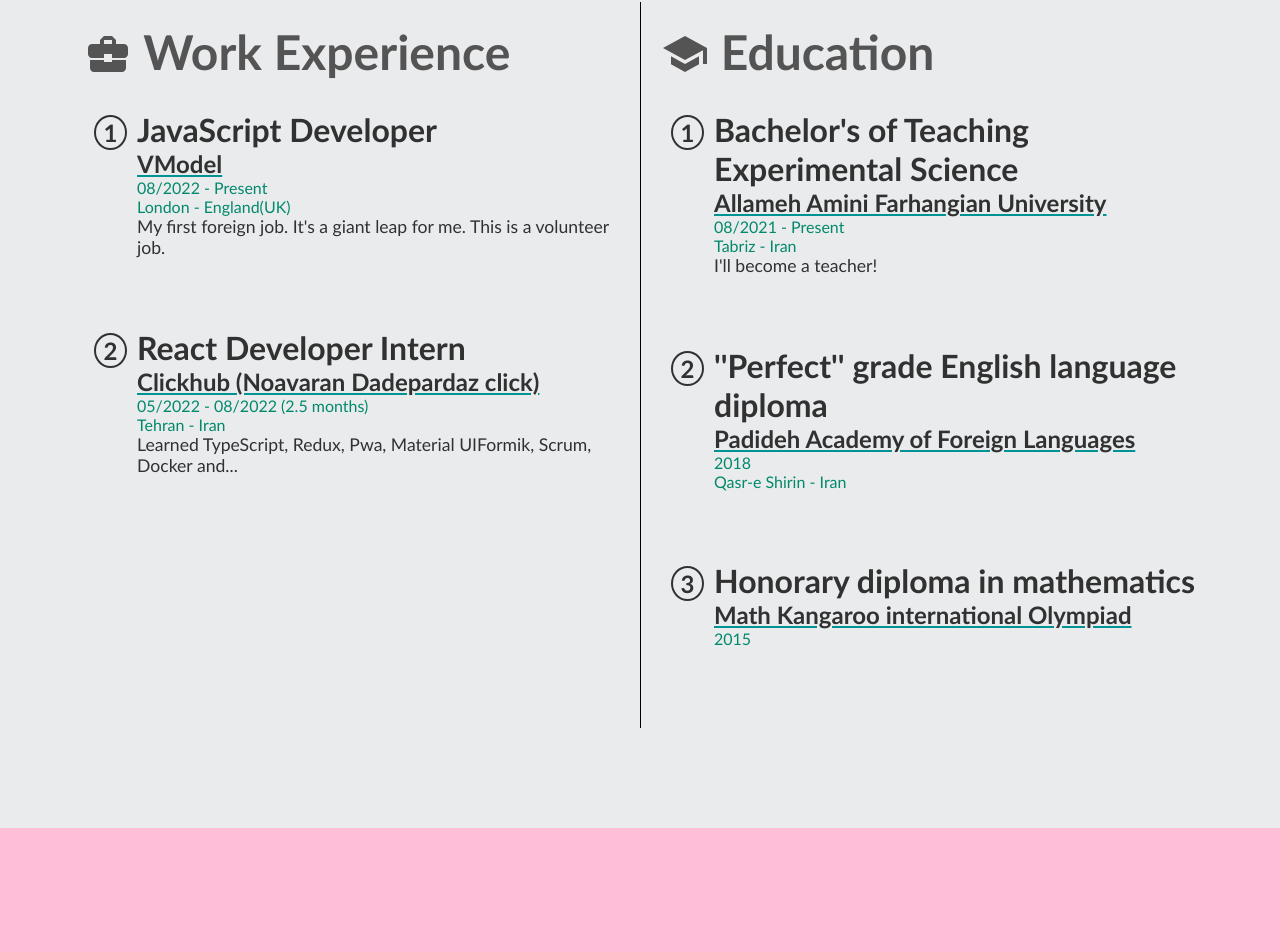
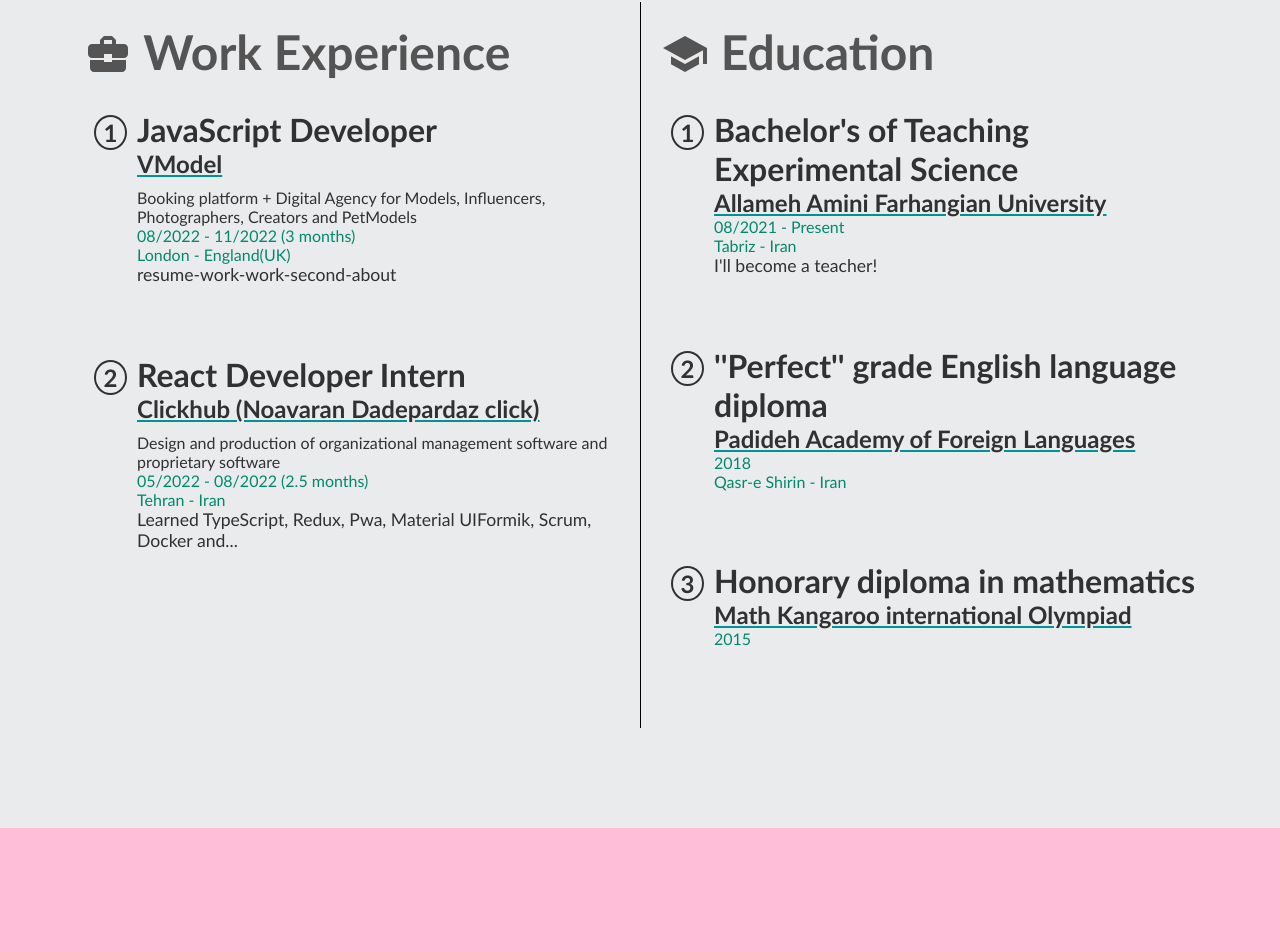
Before and after one commit to sina-olfati/sina-olfati-site, a React (Create React App) app: page /resume in a window 1280 px wide. Shown: the part 2095-3047 px from the top of the page. Built offline with nearby package versions, Linux system fonts and the light colour scheme; a web font is replaced by a local one.

Commit message:
Resume: Work: updated company description

```diff
--- a/public/assets/locales/en/translation.json
+++ b/public/assets/locales/en/translation.json
@@ -35,12 +35,18 @@
     "resume-work-work-work": " Work Experience",
     "resume-work-work-second-title": "JavaScript Developer",
     "resume-work-work-second-place": "VModel",
-    "resume-work-work-second-time": "08/2022 - Present",
+    "resume-work-work-second-place-describe": "Booking platform + Digital Agency for Models, Influencers, Photographers, Creators and PetModels",
+    "resume-work-work-second-time": "08/2022 - 11/2022 (3 months)",
     "resume-work-work-second-workplace": "London - England(UK)",
-    "resume-work-work-second-about": "My first foreign job. It's a giant leap for me. This is a volunteer job.",
+
+    "resume-work-work-second-about1": "My first foreign job. It's a giant leap for me. This is a volunteer job.",
+    "resume-work-work-second-about2": "My first foreign job. It's a giant leap for me. This is a volunteer job.",
+    "resume-work-work-second-abou3": "My first foreign job. It's a giant leap for me. This is a volunteer job.",
+    "resume-work-work-second-abou4": "My first foreign job. It's a giant leap for me. This is a volunteer job.",
 
     "resume-work-work-first-title": "React Developer Intern",
     "resume-work-work-first-place": "Clickhub (Noavaran Dadepardaz click)",
+    "resume-work-work-first-place-describe": "Design and production of organizational management software and proprietary software",
     "resume-work-work-first-time": "05/2022 - 08/2022 (2.5 months)",
     "resume-work-work-first-workplace": "Tehran - Iran",
     "resume-work-work-first-about": "Learned TypeScript, Redux, Pwa, Material UIFormik, Scrum, Docker and...",
--- a/public/assets/locales/fa/translation.json
+++ b/public/assets/locales/fa/translation.json
@@ -34,12 +34,14 @@
 
     "resume-work-work-second-title": "توسعه دهنده جاوااسکریپت",
     "resume-work-work-second-place": "VModel",
-    "resume-work-work-second-time": "مرداد 1401 - اکنون",
+    "resume-work-work-second-place-describe": "پلتفرم رزرو هنرمند + آژانس آنلاین برای مدل‌ها، اینفلوئنسرها، تولید کنندگان محتوا و حیوانات مدل",
+    "resume-work-work-second-time": "مرداد 1401 - آبان 1401 (3 ماه)",
     "resume-work-work-second-workplace": "لندن - انگلیس",
     "resume-work-work-second-about": "اولین شغل خارجی‌ام. یه جهش بزرگه برای من. این یه شغل داوطلبانه‌س.",
 
     "resume-work-work-first-title": "کارآموزی برنامه نویسی ریکت",
     "resume-work-work-first-place": "کلیک‌هاب (نوآوران داده پرداز کلیک)",
+    "resume-work-work-first-place-describe": "طراحی و ساخت نرم افزارهای کنترل سازمان و نرم افزارهای اختصاصی",
     "resume-work-work-first-time": "خرداد 1401 - مرداد 1401 (2.5 ماه)",
     "resume-work-work-first-workplace": "تهران - ایران",
     "resume-work-work-first-about": "یاد گرفتم: TypeScript, Redux, PWA, Material UI, Formik, Scrum, Docker",
--- a/src/components/resume/Work.css
+++ b/src/components/resume/Work.css
@@ -100,6 +100,13 @@
     color: #009393;
 }
 
+.work-work-one h5 {
+    color: rgb(49, 49, 49);
+    font-size: 1rem;
+    font-weight: 400;
+    margin: 10px 0 0 0;
+}
+
 .work-work-one h6 {
     color: rgb(2, 137, 108);
     font-size: 1rem;
--- a/src/components/resume/Work.tsx
+++ b/src/components/resume/Work.tsx
@@ -38,6 +38,7 @@ const Work = () => {
               <div className='div-two'>
               <h2>{t("resume-work-work-second-title")}</h2>
               <a href='https://vmodel.app/'><h3>{t("resume-work-work-second-place")}</h3></a>
+              <h5>{t("resume-work-work-second-place-describe")}</h5>
               <h6>{t("resume-work-work-second-time")} <br /> {t("resume-work-work-second-workplace")}</h6>
               <p>{t("resume-work-work-second-about")}</p>
               </div>
@@ -48,6 +49,7 @@ const Work = () => {
               <div className='div-two'>
               <h2>{t("resume-work-work-first-title")}</h2>
               <a href='https://clickhub.ir'><h3>{t("resume-work-work-first-place")}</h3></a>
+              <h5>{t("resume-work-work-first-place-describe")}</h5>
               <h6>{t("resume-work-work-first-time")} <br /> {t("resume-work-work-first-workplace")}</h6>
               <p>{t("resume-work-work-first-about")}</p>
               </div>
```
